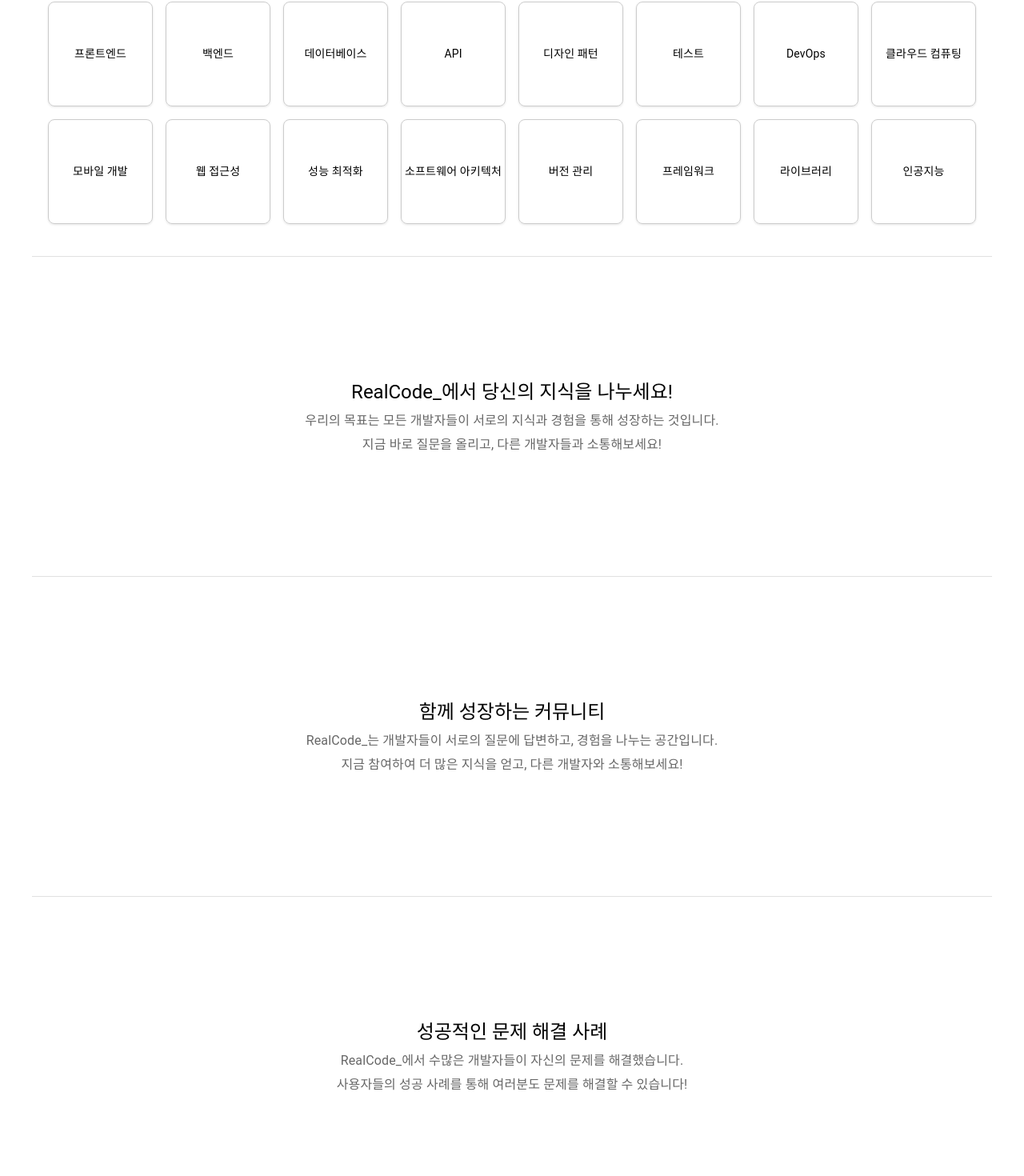
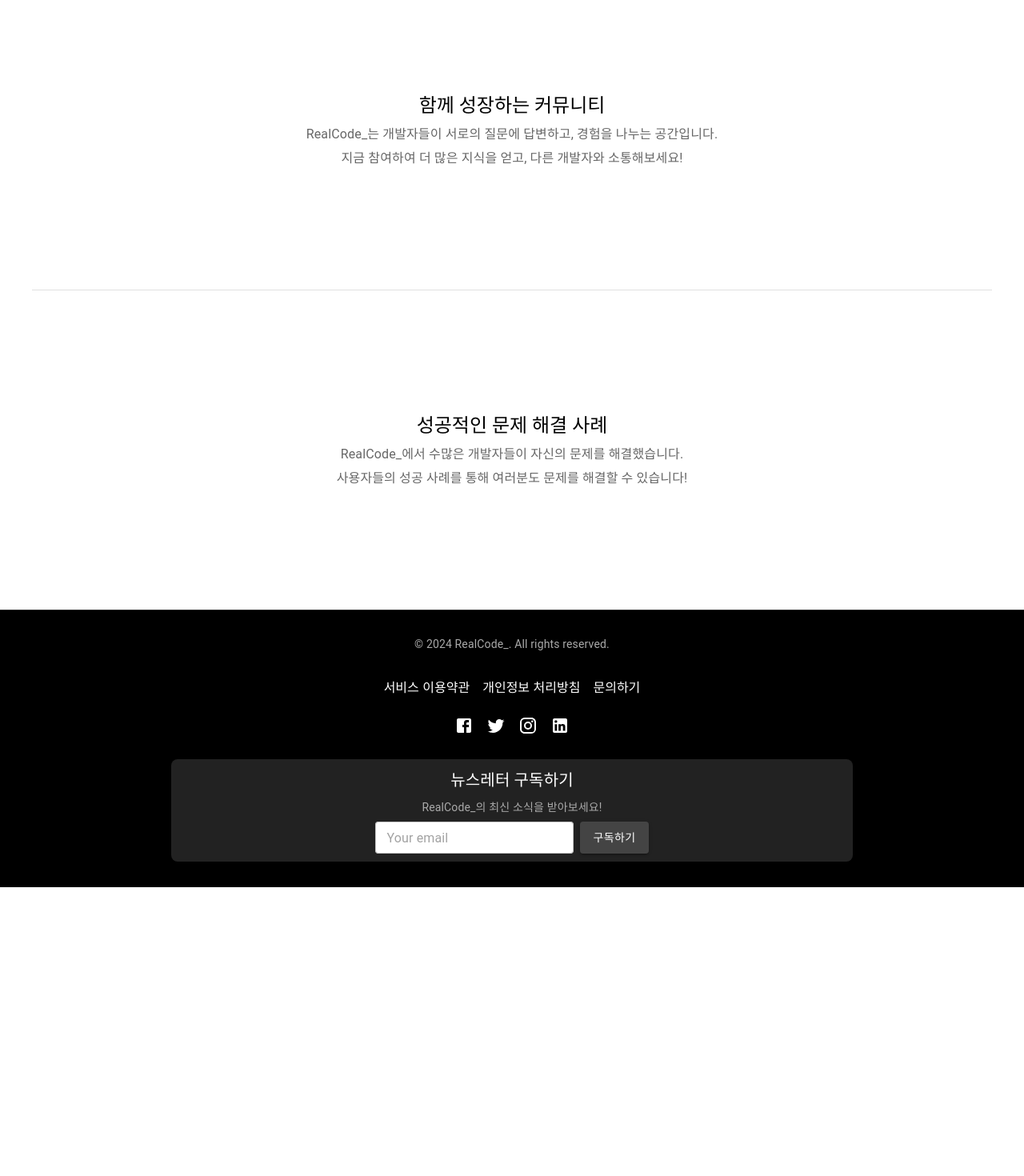
Before and after one commit to minkwan-1/react-nest, a React (Vite) app in the folder client/: page / in a window 1280 px wide. Shown: the part 423-1893 px from the top of the page at 80% size. After the commit the page ends 1532 px from the top, so only its background shows below. Built offline with nearby package versions, Linux system fonts and the light colour scheme.

Commit message:
landing page and component separation

```diff
--- a/client/src/components/landing/DescriptionSection.tsx
+++ b/client/src/components/landing/DescriptionSection.tsx
@@ -1,6 +1,17 @@
-import { Box, Typography } from "@mui/material";
+import { Box, Typography, BoxProps } from "@mui/material";
 
-const DescriptionSection = () => {
+interface DescriptionSectionProps extends BoxProps {
+  title: string;
+  description: string;
+  children?: React.ReactNode;
+}
+
+const DescriptionSection = ({
+  title,
+  description,
+  children,
+  ...boxProps
+}: DescriptionSectionProps) => {
   return (
     <Box
       sx={{
@@ -11,17 +22,17 @@ const DescriptionSection = () => {
         alignItems: "center",
         minHeight: "50vh",
         borderTop: "1px solid #e0e0e0",
+        ...boxProps.sx,
       }}
+      {...boxProps}
     >
       <Typography variant="h5" component="h2" gutterBottom>
-        함께 성장하는 커뮤니티
+        {title}
       </Typography>
       <Typography variant="body1" color="text.secondary" gutterBottom>
-        RealCode_는 개발자들이 서로의 질문에 답변하고, 경험을 나누는 공간입니다.
+        {description}
       </Typography>
-      <Typography variant="body1" color="text.secondary">
-        지금 참여하여 더 많은 지식을 얻고, 다른 개발자와 소통해보세요!
-      </Typography>
+      {children && <Box>{children}</Box>}
     </Box>
   );
 };
--- a/client/src/pages/LandingPage.tsx
+++ b/client/src/pages/LandingPage.tsx
@@ -1,45 +1,17 @@
 import { Box, Typography } from "@mui/material";
 import { PageContainer, ComponentWrapper } from "../components/layout/common";
-
-const keywords = [
-  "프론트엔드",
-  "백엔드",
-  "데이터베이스",
-  "API",
-  "디자인 패턴",
-  "테스트",
-  "DevOps",
-  "클라우드 컴퓨팅",
-  "모바일 개발",
-  "웹 접근성",
-  "성능 최적화",
-  "소프트웨어 아키텍처",
-  "버전 관리",
-  "프레임워크",
-  "라이브러리",
-  "인공지능",
-];
+import DescriptionSection from "../components/landing/DescriptionSection";
 
 const LandingPage = () => {
   return (
     <PageContainer>
       <ComponentWrapper>
-        {/* 첫 번째 섹션 */}
+        {/* First Section */}
         <Box
           sx={{
             padding: "80px 20px",
             display: "flex",
             flexDirection: "column",
-            // borderBottom: (theme) => {
-            //   return {
-            //     ...theme.applyStyles("light", {
-            //       borderBottom: "1px solid red",
-            //     }),
-            //     ...theme.applyStyles("dark", {
-            //       borderBottom: "1px solid #30363d",
-            //     }),
-            //   };
-            // },
             borderBottom: "1px solid #e0e0e0",
           }}
         >
@@ -57,110 +29,24 @@ const LandingPage = () => {
           </Typography>
         </Box>
 
-        {/* 키워드 섹션 */}
-        <Box
-          className="keywords"
-          sx={{
-            display: "grid",
-            gridTemplateColumns: "repeat(auto-fill, minmax(120px, 1fr))",
-            gap: 2,
-            padding: "40px 20px",
-          }}
+        {/* DescriptionSection 1 */}
+        <DescriptionSection
+          title="함께 성장하는 커뮤니티"
+          description="RealCode_는 개발자들이 서로의 질문에 답변하고, 경험을 나누는 공간입니다."
         >
-          {keywords.map((keyword) => (
-            <Box
-              key={keyword}
-              sx={{
-                width: "100%",
-                aspectRatio: "1 / 1",
-                border: "1px solid #ccc",
-                borderRadius: "8px",
-                // bgcolor: "#fff",
-                display: "flex",
-                alignItems: "center",
-                justifyContent: "center",
-                boxShadow: "0 1px 3px rgba(0, 0, 0, 0.1)",
-                cursor: "pointer",
-                "&:hover": {
-                  border: "1px solid white",
-                },
-              }}
-            >
-              <Typography variant="body2">{keyword}</Typography>
-            </Box>
-          ))}
-        </Box>
-
-        {/* 추가 설명 섹션 */}
-        <Box
-          sx={{
-            padding: "60px 20px",
-            display: "flex",
-            flexDirection: "column",
-            justifyContent: "center",
-            alignItems: "center",
-            minHeight: "50vh",
-            borderTop: "1px solid #e0e0e0",
-          }}
-        >
-          <Typography variant="h5" component="h2" gutterBottom>
-            RealCode_에서 당신의 지식을 나누세요!
-          </Typography>
-          <Typography variant="body1" color="text.secondary" gutterBottom>
-            우리의 목표는 모든 개발자들이 서로의 지식과 경험을 통해 성장하는
-            것입니다.
-          </Typography>
-          <Typography variant="body1" color="text.secondary">
-            지금 바로 질문을 올리고, 다른 개발자들과 소통해보세요!
-          </Typography>
-        </Box>
-
-        {/* 커뮤니티 참여 섹션 */}
-        <Box
-          sx={{
-            padding: "60px 20px",
-            display: "flex",
-            flexDirection: "column",
-            justifyContent: "center",
-            alignItems: "center",
-            minHeight: "50vh",
-            borderTop: "1px solid #e0e0e0",
-          }}
-        >
-          <Typography variant="h5" component="h2" gutterBottom>
-            함께 성장하는 커뮤니티
-          </Typography>
-          <Typography variant="body1" color="text.secondary" gutterBottom>
-            RealCode_는 개발자들이 서로의 질문에 답변하고, 경험을 나누는
-            공간입니다.
-          </Typography>
           <Typography variant="body1" color="text.secondary">
             지금 참여하여 더 많은 지식을 얻고, 다른 개발자와 소통해보세요!
           </Typography>
-        </Box>
-
-        {/* 성공 사례 섹션 */}
-        <Box
-          sx={{
-            padding: "60px 20px",
-            display: "flex",
-            flexDirection: "column",
-            justifyContent: "center",
-            alignItems: "center",
-            minHeight: "50vh",
-            borderTop: "1px solid #e0e0e0",
-          }}
+        </DescriptionSection>
+        {/* DescriptionSection 2 */}
+        <DescriptionSection
+          title="성공적인 문제 해결 사례"
+          description="RealCode_에서 수많은 개발자들이 자신의 문제를 해결했습니다."
         >
-          <Typography variant="h5" component="h2" gutterBottom>
-            성공적인 문제 해결 사례
-          </Typography>
-          <Typography variant="body1" color="text.secondary" gutterBottom>
-            RealCode_에서 수많은 개발자들이 자신의 문제를 해결했습니다.
-          </Typography>
           <Typography variant="body1" color="text.secondary">
             사용자들의 성공 사례를 통해 여러분도 문제를 해결할 수 있습니다!
           </Typography>
-        </Box>
+        </DescriptionSection>
       </ComponentWrapper>
     </PageContainer>
   );
```
